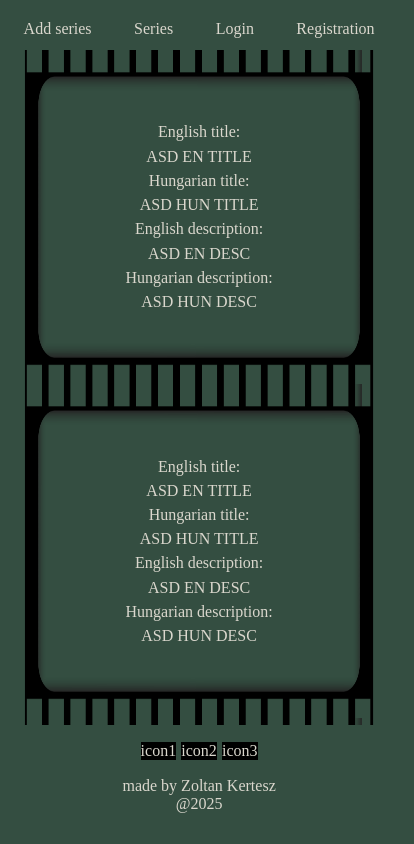
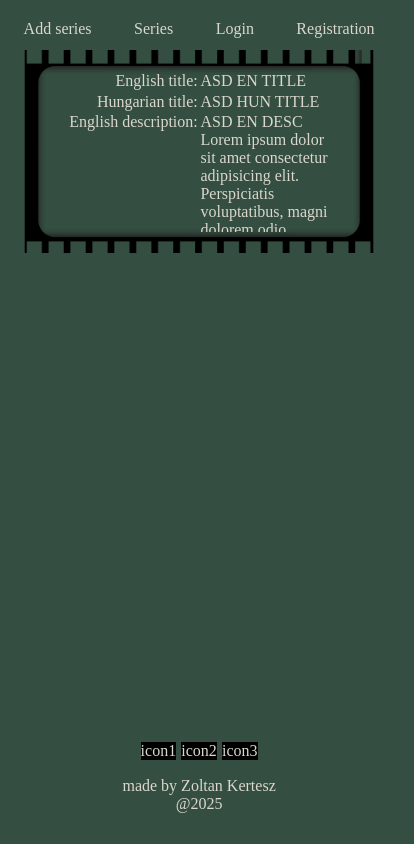
Before and after one commit to KerteszZoltan/serie_library_client, a Next.js app: page / in a window 390 px wide. Shown: the whole page, 414 px wide, since content can reach past the window. Built offline with nearby package versions, Linux system fonts and the light colour scheme.

Commit message:
main page basic upgrade which solve the text overflow

```diff
--- a/src/app/page.module.scss
+++ b/src/app/page.module.scss
@@ -10,82 +10,96 @@
     overflow: scroll;
 
     &_background{
+        height: 45%;
         position: relative;
-        height: max-content;
-        padding-top: 10%;
-        padding-bottom: 10%;
         background-image: url("/moovie.png");
         background-size: 100% 200%;
         background-repeat: no-repeat;
         background-position: center;
         width: 100vw;
         left: -5vw;
-        place-content: center;
+        align-content: center;
 
         &_container{
             align-items: center;
-            width: 80vw;
+            width: 70vw;
             position: relative;
-            display: grid;
-            grid-template-columns: repeat(2,1fr);
             position: relative;
             justify-items: center;
             justify-self: center;
+            height: 80%;
+            overflow: scroll;
 
-        }
 
-        &_container > span{
+            &_span_container{
+                place-content: center;
+                display: grid;
+                grid-template-columns: repeat(2,1fr);
+
+                & > span{
                     justify-self: right;
                     padding: 1%;
                 }
 
-        &_container > span:nth-child(2n){
+                & > span:nth-child(2n){
                     justify-self: left;
                 }
+
+            }
+
+        }
+
     }
 }
-
-$extra_height:20%;
 
 @media (max-width:600px){
     .page{
         position: relative;
-        left: 4vw;
-        width: 90vw;
+        width: 100vw;
         height: 80vh;
         display: flex;
         flex-direction: column;
         overflow: scroll;
-        overflow-x: hidden;
 
         &_background{
+            height: 30%;
             position: relative;
-            padding-top: 20%;
-            padding-bottom: 20%;
             background-image: url("/moovie.png");
             background-size: 100% 200%;
             background-repeat: no-repeat;
             background-position: center;
             width: 100vw;
-            left: -5vw;
-            height: (fit-content + #{$extra_height});
-            place-content: center;
+            align-content: center;
 
             &_container{
                 align-items: center;
-                width: 80vw;
+                width: 70vw;
                 position: relative;
-                display: flex;
-                flex-direction: column;
-                grid-template-columns: repeat(4,1fr);
                 position: relative;
                 justify-items: center;
                 justify-self: center;
+                height: 80%;
+                overflow: scroll;
+
+
+                &_span_container{
+                    place-content: center;
+                    display: grid;
+                    grid-template-columns: repeat(2,1fr);
+
+                    & > span{
+                        justify-self: right;
+                        padding: 1%;
+                    }
+
+                    & > span:nth-child(2n){
+                        justify-self: left;
+                    }
 
                 }
-            &_container > span{
-                padding: 1%;
+
             }
+
         }
     }
 
--- a/src/app/page.tsx
+++ b/src/app/page.tsx
@@ -5,45 +5,7 @@ export default function Home() {
     <div className={styles.page}>
       <div className={styles.page_background}>
         <div className={styles.page_background_container}>
-          <span>English title:</span>
-          <span>ASD EN TITLE</span>
-          <span>Hungarian title:</span>
-          <span>ASD HUN TITLE</span>
-          <span>English description:</span>
-          <span>ASD EN DESC</span>
-          <span>Hungarian description:</span>
-          <span>ASD HUN DESC
-          </span>
-        </div>
-      </div>
-      <div className={styles.page_background}>
-        <div className={styles.page_background_container}>
-          <span>English title:</span>
-          <span>ASD EN TITLE</span>
-          <span>Hungarian title:</span>
-          <span>ASD HUN TITLE</span>
-          <span>English description:</span>
-          <span>ASD EN DESC</span>
-          <span>Hungarian description:</span>
-          <span>ASD HUN DESC
-          </span>
-        </div>
-      </div>
-      <div className={styles.page_background}>
-        <div className={styles.page_background_container}>
-          <span>English title:</span>
-          <span>ASD EN TITLE</span>
-          <span>Hungarian title:</span>
-          <span>ASD HUN TITLE</span>
-          <span>English description:</span>
-          <span>ASD EN DESC</span>
-          <span>Hungarian description:</span>
-          <span>ASD HUN DESC
-          </span>
-        </div>
-      </div>
-      <div className={styles.page_background}>
-        <div className={styles.page_background_container}>
+          <div className={styles.page_background_container_span_container}>
             <span>English title:</span>
             <span>ASD EN TITLE</span>
             <span>Hungarian title:</span>
@@ -59,6 +21,7 @@ export default function Home() {
             </span>
           </div>
         </div>
+      </div>
 
     </div>
   );
```
Lines whose indentation alone changed are shown as unchanged.
